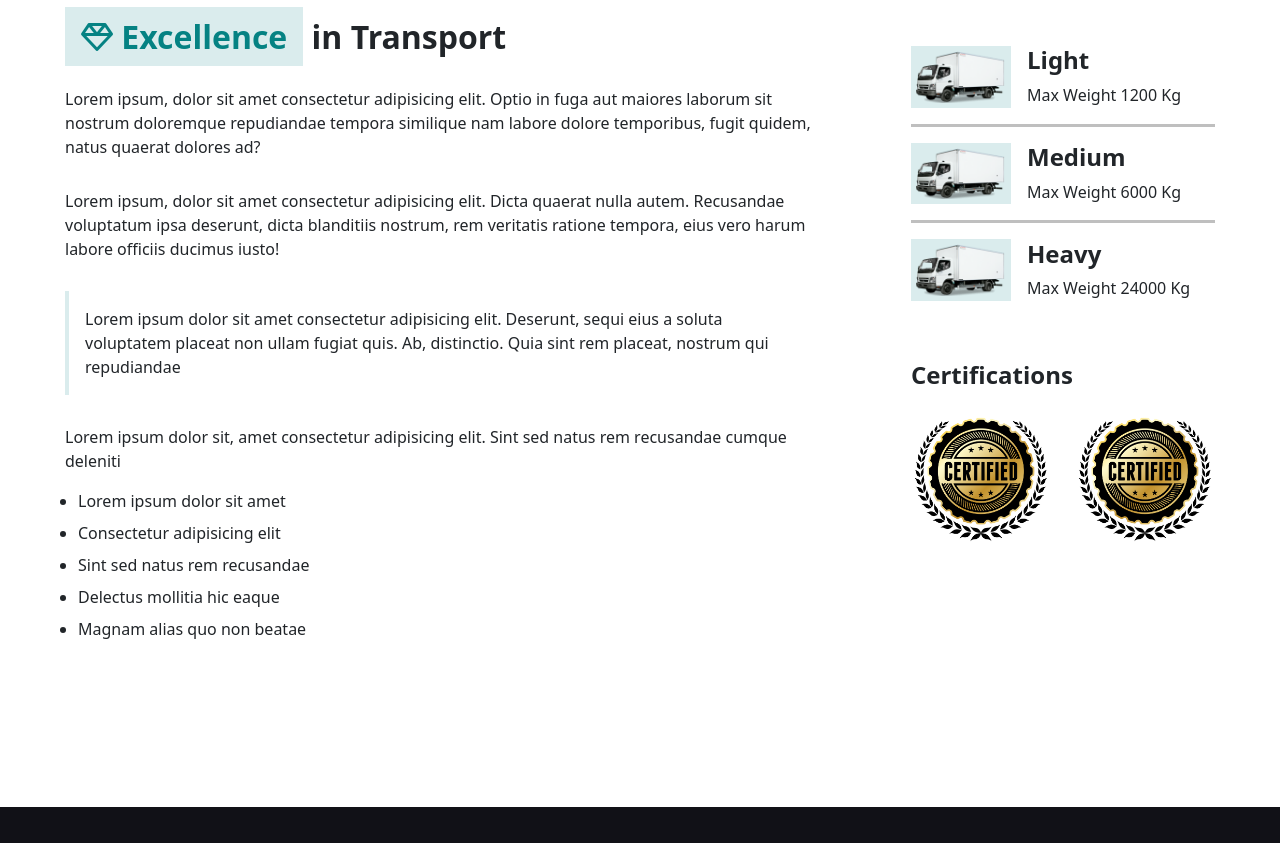
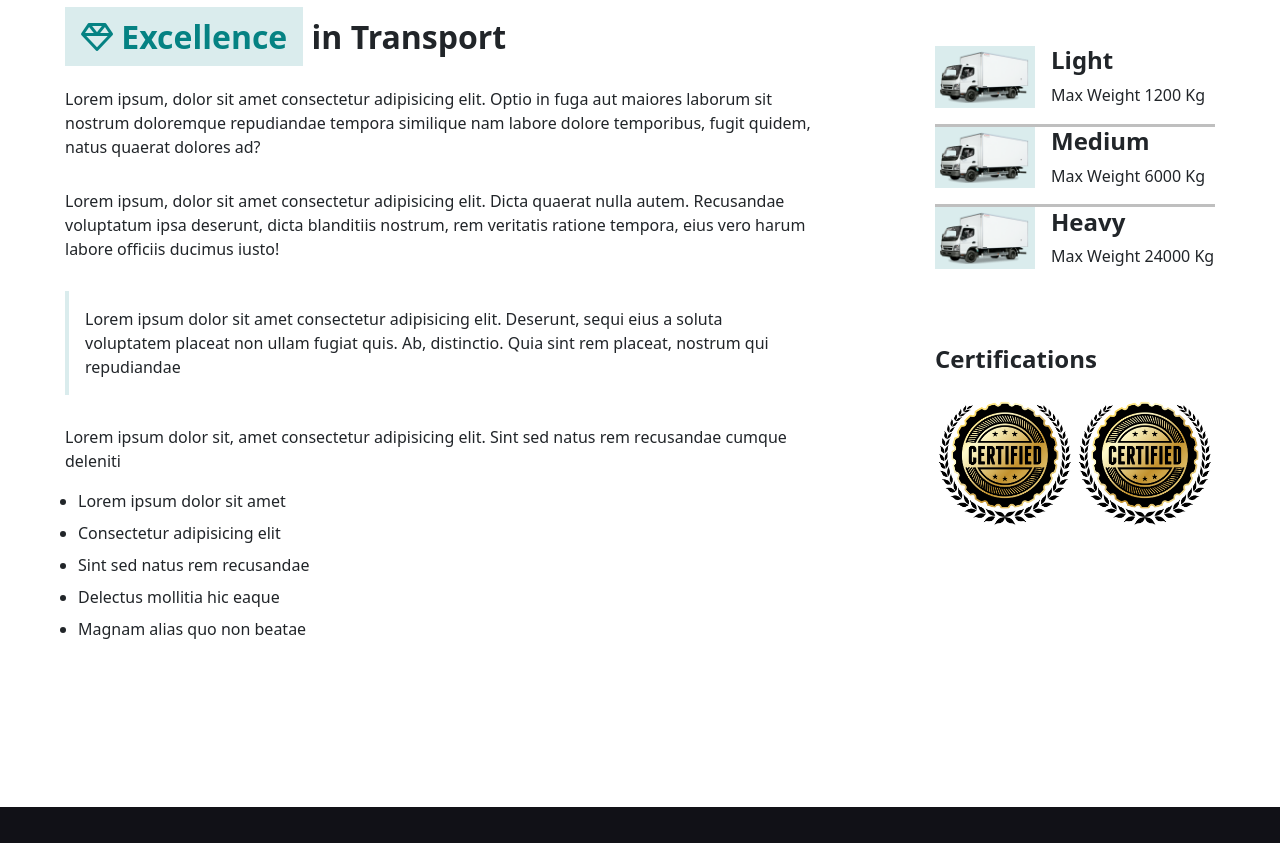
Before and after one commit to RiccardoBernardi1/proj-html-vuejs, a Vue app: page / in a window 1280 px wide. Shown: the part 1060-1903 px from the top of the page. Built offline with nearby package versions, Linux system fonts and the light colour scheme.

Commit message:
Aggiunge inserimento dinamico dati prima sezione main

```diff
--- a/src/components/MainComponents/FirstSectionComp/ColLeftFirstSection.vue
+++ b/src/components/MainComponents/FirstSectionComp/ColLeftFirstSection.vue
@@ -25,11 +25,7 @@
       rem recusandae cumque deleniti
     </p>
     <ul>
-      <li>Lorem ipsum dolor sit amet</li>
-      <li>Consectetur adipisicing elit</li>
-      <li>Sint sed natus rem recusandae</li>
-      <li>Delectus mollitia hic eaque</li>
-      <li>Magnam alias quo non beatae</li>
+      <li v-for="lorem in loremList">{{ lorem }}</li>
     </ul>
   </div>
 </template>
@@ -37,6 +33,17 @@
 <script>
 export default {
   name: "ColLeftFirstSection",
+  data() {
+    return {
+      loremList: [
+        "Lorem ipsum dolor sit amet",
+        "Consectetur adipisicing elit",
+        "Sint sed natus rem recusandae",
+        "Delectus mollitia hic eaque",
+        "Magnam alias quo non beatae",
+      ],
+    };
+  },
 };
 </script>
 
--- a/src/components/MainComponents/FirstSectionComp/ColRigthFirstSection.vue
+++ b/src/components/MainComponents/FirstSectionComp/ColRigthFirstSection.vue
@@ -2,38 +2,24 @@
   <div class="col-right">
     <h4 class="fw-bold mb-5">Vehicle Types</h4>
     <div class="vehicle-types">
-      <div class="d-flex truck align-items-center pb-3">
+      <div class="d-flex truck align-items-center pb-3" v-for="truck in trucks">
         <div class="truck-img">
-          <img src="../../../assets/truck-1.png" alt="Truck image" />
+          <img :src="truck.img" alt="Truck image" />
         </div>
         <div class="truck-text ms-3">
-          <h5 class="fw-bold fs-4">Light</h5>
-          <span>Max Weight 1200 Kg</span>
-        </div>
-      </div>
-      <div class="d-flex truck align-items-center py-3">
-        <div class="truck-img">
-          <img src="../../../assets/truck-1.png" alt="Truck image" />
-        </div>
-        <div class="truck-text ms-3">
-          <h5 class="fw-bold fs-4">Medium</h5>
-          <span>Max Weight 6000 Kg</span>
-        </div>
-      </div>
-      <div class="d-flex truck align-items-center pt-3">
-        <div class="truck-img">
-          <img src="../../../assets/truck-1.png" alt="Truck image" />
-        </div>
-        <div class="truck-text ms-3">
-          <h5 class="fw-bold fs-4">Heavy</h5>
-          <span>Max Weight 24000 Kg</span>
+          <h5 class="fw-bold fs-4">{{ truck.name }}</h5>
+          <span>{{ truck.weight }}</span>
         </div>
       </div>
     </div>
     <h4 class="fw-bold my-4">Certifications</h4>
     <div class="certifications">
-      <img class="me-4" src="../../../assets/certificate.png" alt="" />
-      <img src="../../../assets/certificate.png" alt="" />
+      <img
+        class="certificates"
+        :src="certificate"
+        alt="Certificate image"
+        v-for="certificate in certificates"
+      />
     </div>
   </div>
 </template>
@@ -41,6 +27,31 @@
 <script>
 export default {
   name: "ColRigthFirstSection",
+  data() {
+    return {
+      trucks: [
+        {
+          img: "./src/assets/truck-1.png",
+          name: "Light",
+          weight: "Max Weight 1200 Kg",
+        },
+        {
+          img: "./src/assets/truck-1.png",
+          name: "Medium",
+          weight: "Max Weight 6000 Kg",
+        },
+        {
+          img: "./src/assets/truck-1.png",
+          name: "Heavy",
+          weight: "Max Weight 24000 Kg",
+        },
+      ],
+      certificates: [
+        "./src/assets/certificate.png",
+        "./src/assets/certificate.png",
+      ],
+    };
+  },
 };
 </script>
 
@@ -60,7 +71,6 @@ export default {
     }
   }
 }
-
 .certifications img {
   max-width: 8.75rem;
 }
```
